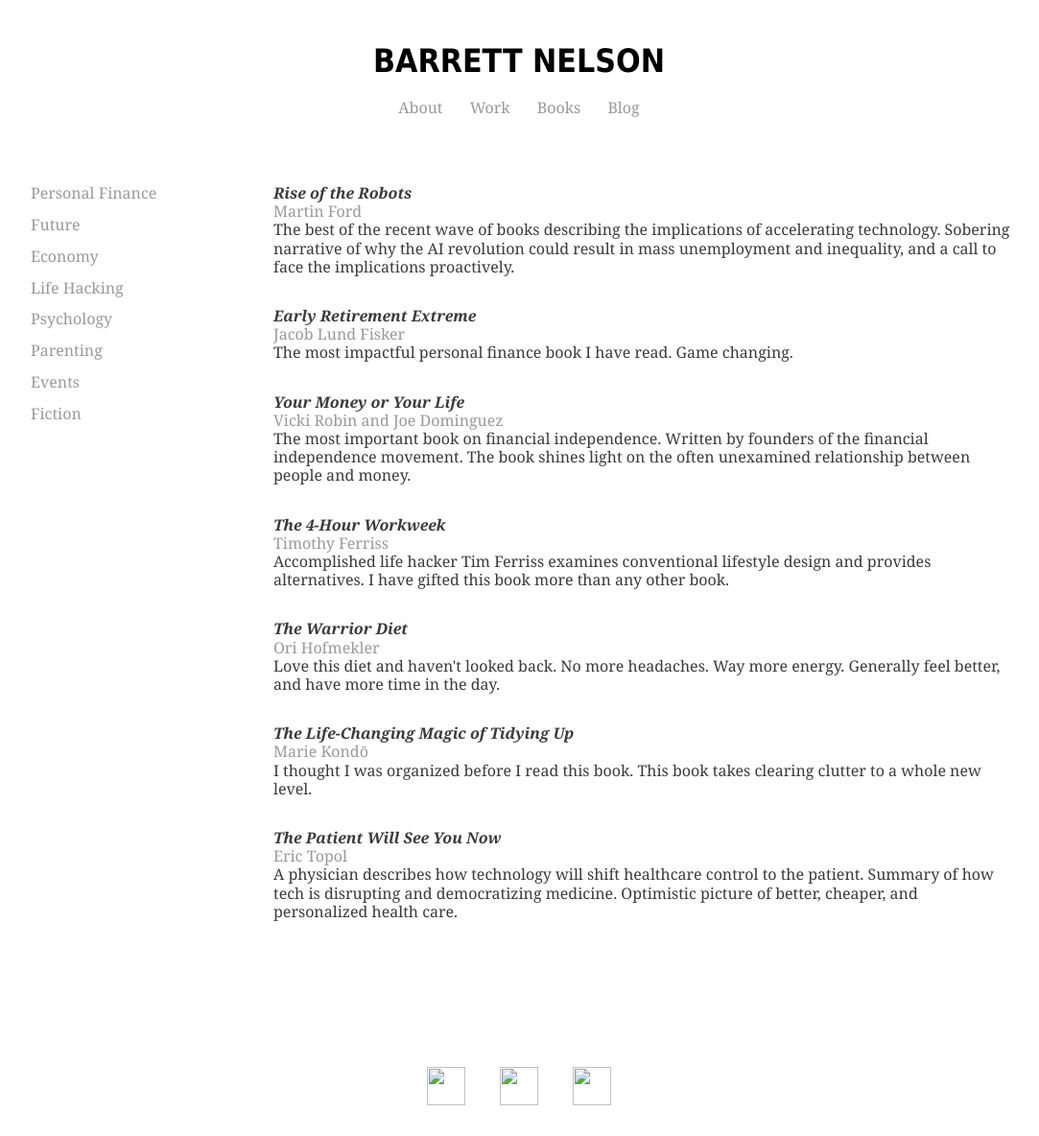
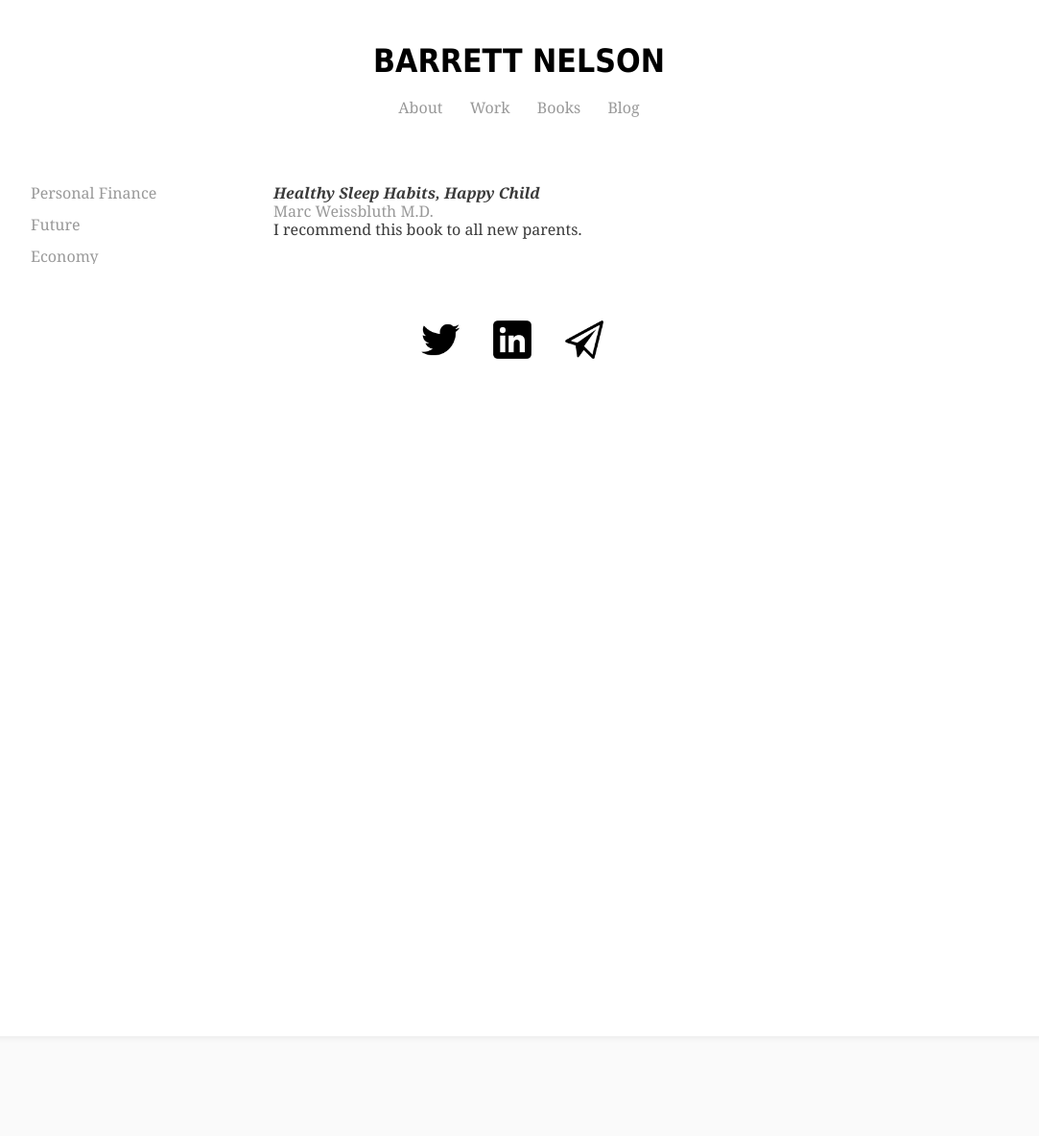
Before and after one commit to bstnel/bstnel.github.io, a Jekyll site: the page books/parenting/index.html, which Jekyll copies as it is, in a window 1280 px wide. Shown: the whole page at 96% size, without its empty margins (99-1182 px from the left). Built offline with Jekyll 4.4.1, drawn with Linux system fonts in a browser that asks for light colours; after the commit the page ends 1080 px from its top, so only the background shows below that.

Commit message:
Update index.html

```diff
--- a/books/parenting/index.html
+++ b/books/parenting/index.html
@@ -37,7 +37,6 @@
 			    <li><a href="/books/future">Future</a></li>
 	        <li><a href="/books/economy">Economy</a></li>
         	<li><a href="/books/lifehacking">Life Hacking</a></li>
-          <li><a href="/books/psychology">Psychology</a></li>
           <li><a href="/books/parenting">Parenting</a></li>
           <li><a href="/books/events">Events</a></li>
           <li><a href="/books/fiction">Fiction</a></li>
@@ -45,50 +44,22 @@
 		</nav>
 
 <div class="books">
-  <p>
-  <h3>Rise of the Robots</h3>
-  <h4>Martin Ford</h4>
-  <h5>The best of the recent wave of books describing the implications of accelerating technology. Sobering narrative of why the AI revolution could result in mass unemployment and inequality, and a call to face the implications proactively. </h5>
-  </p>
+
             <p>
-          <h3>Early Retirement Extreme</h3>
-  <h4>Jacob Lund Fisker</h4>
-  <h5>The most impactful personal finance book I have read. Game changing. </h5>
-      </p>
-      <p>
-          <h3>Your Money or Your Life</h3>
-  <h4>Vicki Robin and Joe Dominguez</h4>
-  <h5>The most important book on financial independence. Written by founders of the financial independence movement. The book shines light on the often unexamined relationship between people and money. </h5>
-      </p>
-  <p>
-          <h3>The 4-Hour Workweek</h3>
-  <h4>Timothy Ferriss</h4>
-  <h5>Accomplished life hacker Tim Ferriss examines conventional lifestyle design and provides alternatives. I have gifted this book more than any other book.</h5>
-      </p>
-<p>
-          <h3>The Warrior Diet</h3>
-  <h4>Ori Hofmekler</h4>
-  <h5>Love this diet and haven't looked back. No more headaches. Way more energy. Generally feel better, and have more time in the day. </h5>
-      </p>
-        <p>
-          <h3>The Life-Changing Magic of Tidying Up</h3>
-  <h4>Marie Kondō</h4>
-  <h5>I thought I was organized before I read this book. This book takes clearing clutter to a whole new level. </h5>
-      </p>
-      <p>
-          <h3>The Patient Will See You Now</h3>
-  <h4>Eric Topol</h4>
-  <h5>A physician describes how technology will shift healthcare control to the patient. Summary of how tech is disrupting and democratizing medicine. Optimistic picture of better, cheaper, and personalized health care. </h5>
-      </p>
-	    </div>
+	          <h3>Healthy Sleep Habits, Happy Child</h3>
+	  <h4>Marc Weissbluth M.D.</h4>
+	  <h5>I recommend this book to all new parents.</h5>
+	      </p>
+
 	</div>
-
-<footer>
-	        <ul class="footer">
-	        <li><a href="https://twitter.com/barstonel"><img src="../twitter-256-black.png"style="width:40px;height:40px;"></a></li>
-		<li><a href="https://www.linkedin.com/in/barrettnelson/"><img src="../linkedin-256-black.png"style="width:40px;height:40px;"></a></li>
-		<li><a href="mailto:bstnel@gmail.com"><img src="../email-256-black.png"style="width:40px;height:40px;"></a></li>
+	<p>
+<h6>
+	        <ul>
+	        <li><a href="https://twitter.com/barstonel"><img src="../../twitter-256-black.png"style="width:40px;height:40px;"></a></li>
+		<li><a href="https://www.linkedin.com/in/barrettnelson/"><img src="../../linkedin-256-black.png"style="width:40px;height:40px;"></a></li>
+		<li><a href="mailto:bstnel@gmail.com"><img src="../../email-256-black.png"style="width:40px;height:40px;"></a></li>
 		</ul>
-</footer>
+</h6>
+</div>
 </body>
 </html>
```
